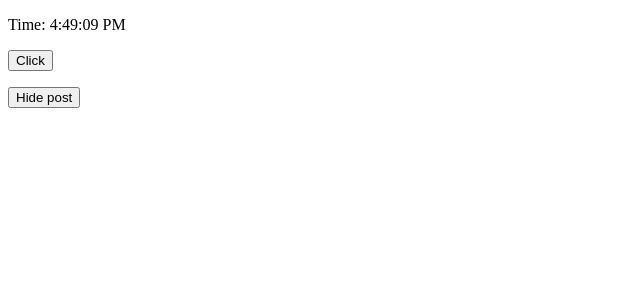
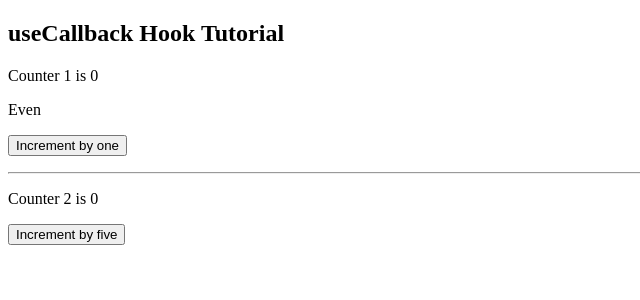
Before and after one commit to Imranhossain7/React-practice, a React (Create React App) app: page / in a window 1280 px wide. Shown: the top 300 px of the page, without its empty margins (0-640 px from the left). Built offline with nearby package versions, Linux system fonts and the light colour scheme.

Commit message:
useCallback and useMemo

```diff
--- a/src/App.js
+++ b/src/App.js
@@ -1,17 +1,37 @@
-import { useState } from 'react';
-import MyComponent from './components/MyComponent';
+import { useCallback, useMemo, useState } from 'react';
+import Button from './components/Button';
+import ShowCount from './components/ShowCount';
+import Title from './components/Title';
 
-export default function App() {
-    const [show, setShow] = useState(true);
+function App() {
+    const [count1, setCount1] = useState(0);
+    const [count2, setCount2] = useState(0);
+
+    const incrementByOne = useCallback(() => {
+        setCount1((prevCount) => prevCount + 1);
+    }, []);
+
+    const incrementByFive = useCallback(() => {
+        setCount2((prevCount) => prevCount + 5);
+    }, []);
+
+    const isEvenOrOdd = useMemo(() => {
+        let i = 0;
+        while (i < 1000000000) i += 1; // costly operation
+        return count1 % 2 === 0;
+    }, [count1]);
 
     return (
         <div className="app">
-            <div>{show && <MyComponent />}</div>
-            <p>
-                <button type="button" onClick={() => setShow((prevShow) => !prevShow)}>
-                    {show ? 'Hide post' : 'Show post'}
-                </button>
-            </p>
+            <Title />
+            <ShowCount count={count1} title="Counter 1" />
+            <span>{isEvenOrOdd ? 'Even' : 'Odd'}</span>
+            <Button handleClick={incrementByOne}>Increment by one</Button>
+            <hr />
+            <ShowCount count={count2} title="Counter 2" />
+            <Button handleClick={incrementByFive}>Increment by five</Button>
         </div>
     );
 }
+
+export default App;
--- /dev/null
+++ b/src/components/Button.js
@@ -0,0 +1,15 @@
+import React from 'react';
+
+function Button({ handleClick, children }) {
+    console.log(`rendering button ${children}`);
+
+    return (
+        <p>
+            <button type="button" onClick={handleClick}>
+                {children}
+            </button>
+        </p>
+    );
+}
+
+export default React.memo(Button);
--- /dev/null
+++ b/src/components/ShowCount.js
@@ -0,0 +1,13 @@
+import React from 'react';
+
+function ShowCount({ count, title }) {
+    console.log(`rendering ${title}....`);
+
+    return (
+        <p>
+            {title} is {count}
+        </p>
+    );
+}
+
+export default React.memo(ShowCount);
--- /dev/null
+++ b/src/components/Title.js
@@ -0,0 +1,9 @@
+import React from 'react';
+
+function Title() {
+    console.log('rendering title...');
+
+    return <h2>useCallback Hook Tutorial</h2>;
+}
+
+export default React.memo(Title);
```
